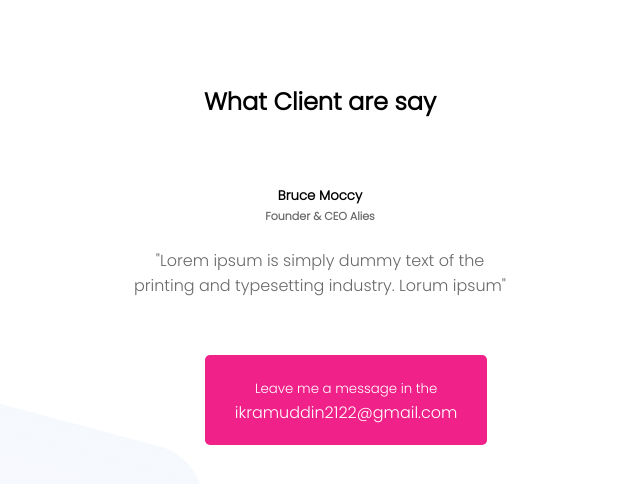
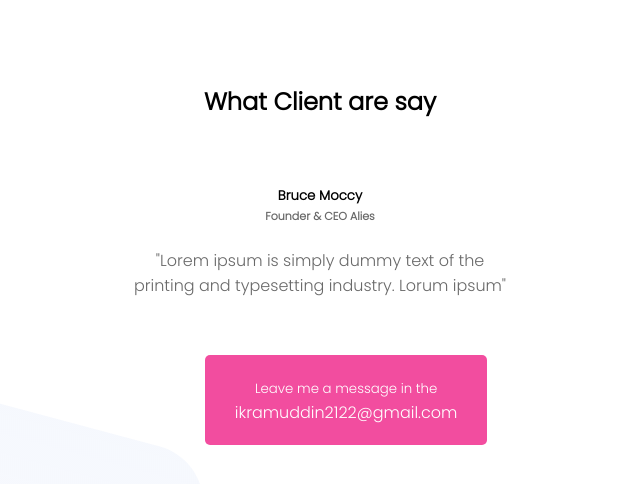
Before and after one commit to Ikramuddin21/personal-website, a plain HTML site: page index.html in a window 1280 px wide. In both pictures the pointer is over the element 666 px from the left and 2500 px from the top of the page. Shown: the part 2100-2584 px from the top of the page, without its empty margins (320-960 px from the left). Drawn offline with Linux system fonts and the light colour scheme.

Commit message:
update website

```diff
--- a/index.html
+++ b/index.html
@@ -27,6 +27,7 @@
         <div class="half-width">
             <h2>Biography</h2>
             <p>I study and am studying as well as learning web development. My dream is to work as a web developer at a good company.</p>
+            <a class="link-button" target="_blank" href="https://github.com/Ikramuddin21">Download CV</a>
         </div>
     </section>
     <section class="images-area">
--- a/style.css
+++ b/style.css
@@ -68,6 +68,9 @@ section{
     border-radius: 5px;
     color: white;
 }
+.email:hover{
+    opacity: 0.8;
+}
 .small{
     color: dimgray;
 }
```
